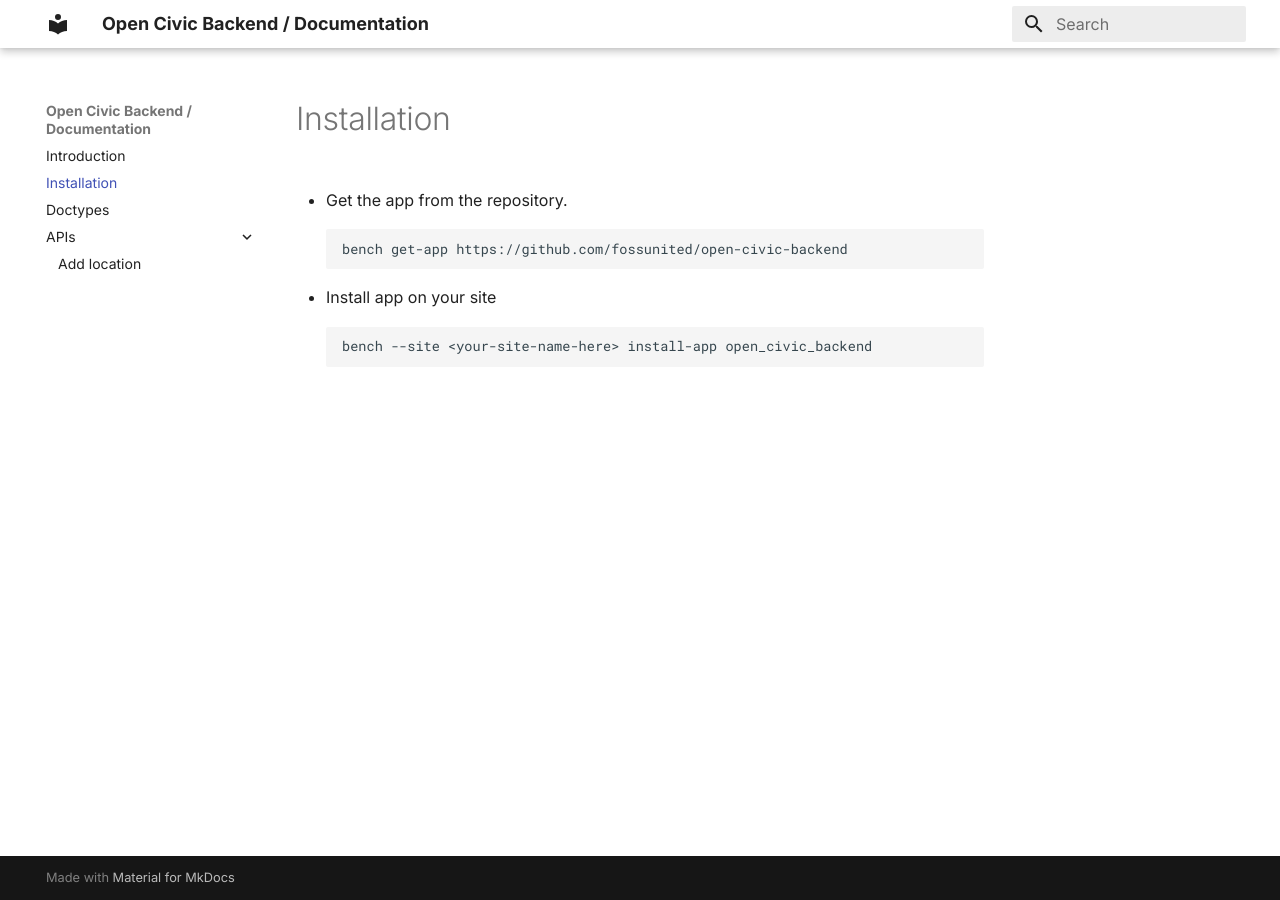
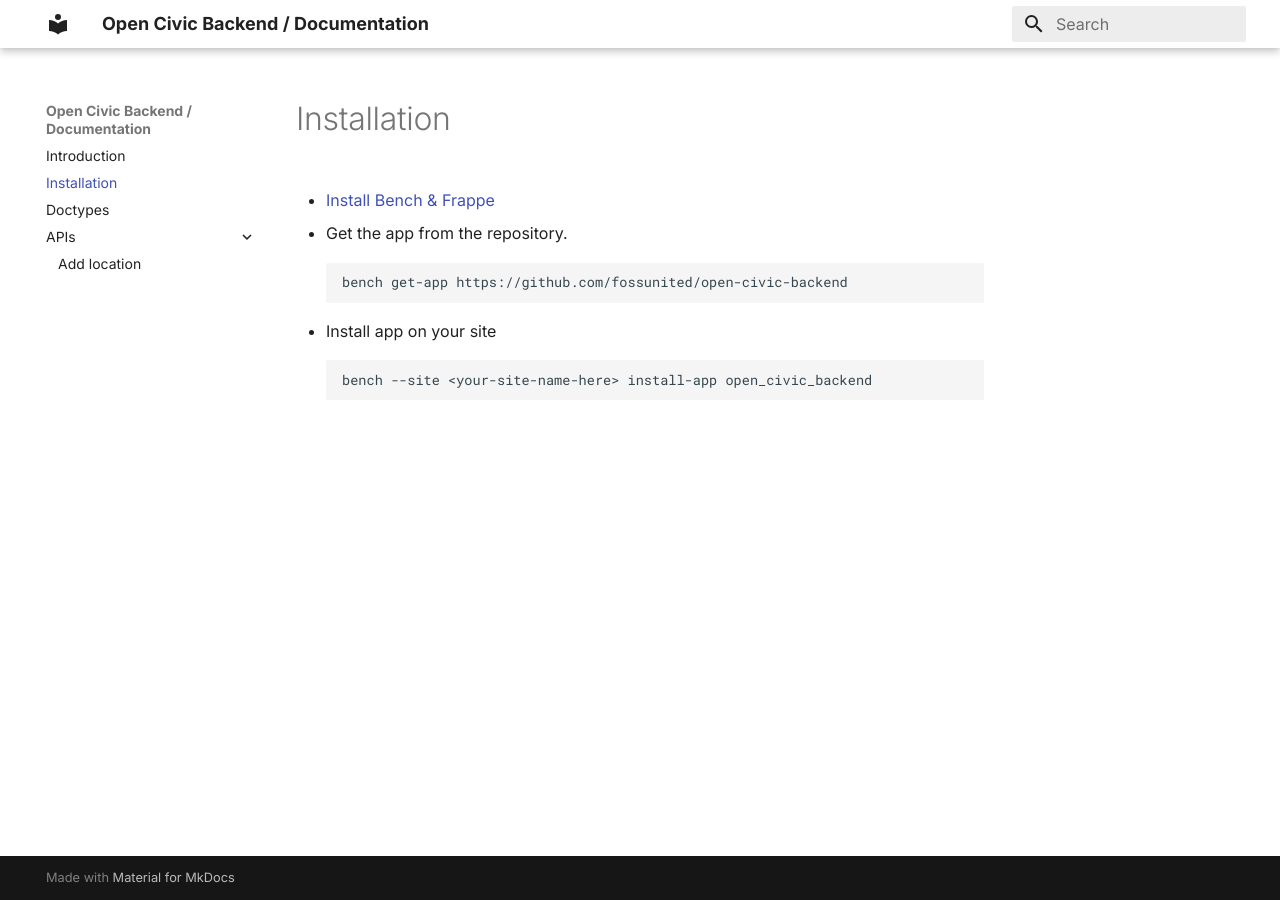
Before and after one commit to fossunited/Samaaja, an MkDocs documentation site: the page built from docs/docs/installation.md, in a window 1280 px wide. Built offline with MkDocs 1.6.1 and Material for MkDocs 9.7.7, drawn with Linux system fonts in a browser that asks for light colours.

Commit message:
chore: update docs

```diff
--- a/docs/docs/installation.md
+++ b/docs/docs/installation.md
@@ -1,6 +1,7 @@
 # Installation
 
 
+* [Install Bench & Frappe ](https://github.com/frappe/bench#installation)
 
 * Get the app from the repository.
 
```
